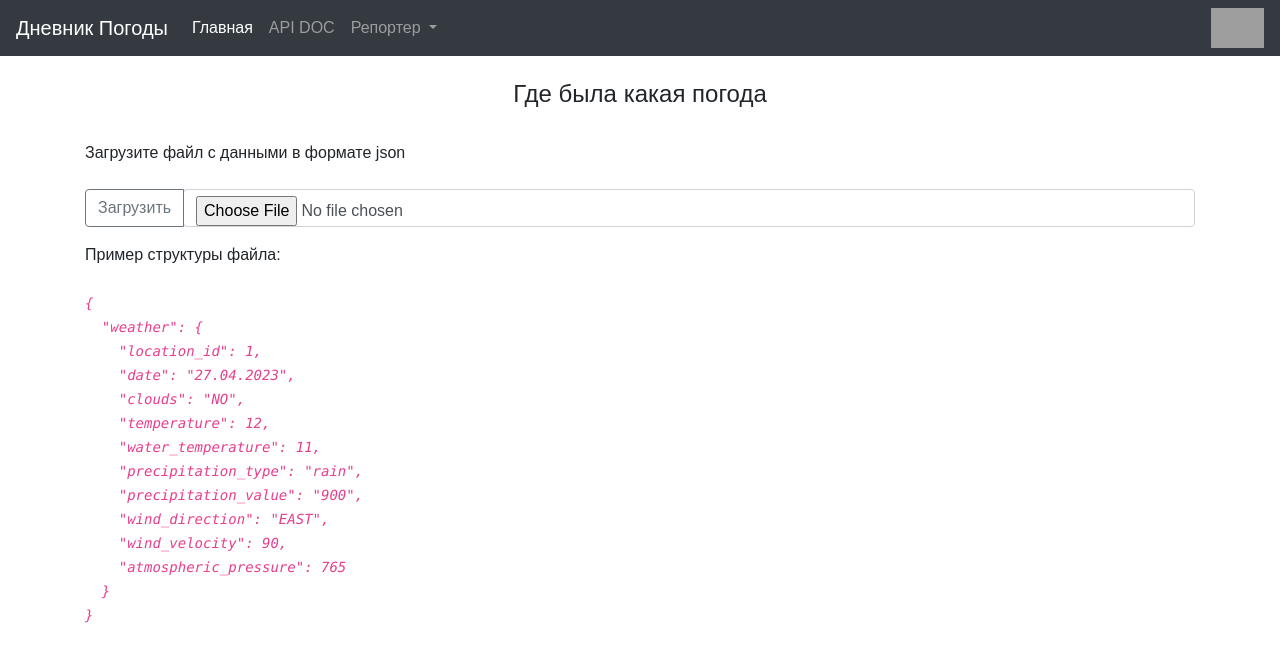
After one commit to Maxim2k7/WebServer-API-Project, a Flask app: page /reporter/load in a window 1280 px wide. The commit adds this page. Shown: the top 662 px of the page. Run offline with Flask 3, Linux system fonts and the light colour scheme; some libraries are stand-ins or nearby versions; grey boxes are pictures that could not be loaded.

Commit message:
add load func

```diff
--- a/data/weather.py
+++ b/data/weather.py
@@ -6,7 +6,7 @@
 
 
 class Weather(SqlAlchemyBase, SerializerMixin):
-    __tablename__ = 'weather'
+    __tablename__ = "weather"
 
     id = sqlalchemy.Column(sqlalchemy.Integer,
                            primary_key=True, autoincrement=True)
@@ -21,7 +21,7 @@
     wind_direction = sqlalchemy.Column(sqlalchemy.String, nullable=True)
     wind_velocity = sqlalchemy.Column(sqlalchemy.Integer, nullable=True)
     atmospheric_pressure = sqlalchemy.Column(sqlalchemy.Integer, nullable=True)
-    location = orm.relationship('Location')
+    location = orm.relationship("Location")
 
     def as_dict(self):
         return {c.name: getattr(self, c.name) for c in self.__table__.columns}
--- a/project_main.py
+++ b/project_main.py
@@ -12,6 +12,7 @@
 from data.locations import Location
 from flask_restful import Api
 import data.weather_resources
+import json
 
 app = Flask(__name__)
 app.config['SECRET_KEY'] = 'yandexlyceum_secret_key'
@@ -140,8 +141,40 @@
         )
         db_sess.merge(weather)
         db_sess.commit()
-        return redirect('/reporter/edit')
+        return redirect('/reporter/edit/success', page='/reporter/edit')
 
+# окно, сообщающее об удачном сохранении данных
+@app.route('/reporter/edit/success')
+def success():
+    return render_template("success.html")
+
+#
+@app.route('/reporter/load', methods=['POST', 'GET'])
+def load():
+    if request.method == 'GET':
+        return render_template("load.html")
+    elif request.method == 'POST':
+        js = request.files['file']
+        res = json.loads(js.read())['weather']
+        db_sess = db_session.create_session()
+        try:
+            weather = Weather(
+                location_id=res['location_id'],
+                date=res['date'],
+                clouds=res['clouds'],
+                temperature=res['temperature'],
+                water_temperature=res['water_temperature'],
+                precipitation_type=res['precipitation_type'],
+                precipitation_value=res['precipitation_value'],
+                wind_direction=res['wind_direction'],
+                wind_velocity=res['wind_velocity'],
+                atmospheric_pressure=res['atmospheric_pressure'],
+            )
+        except:
+            return render_template("fail.html", page='/reporter/load')
+        db_sess.merge(weather)
+        db_sess.commit()
+        return render_template("success.html", page='/reporter/load')
 
 # выход из профиля пользователя
 @app.route('/reporter/logout')
@@ -150,6 +183,10 @@
     logout_user()
     return redirect("/")
 
+# докумантация к API
+@app.route('/api/documentation')
+def api_documentation():
+    return render_template('api_doc.html')
 
 if __name__ == "__main__":
     main()
--- /dev/null
+++ b/templates/api_doc.html
@@ -0,0 +1,5 @@
+{% extends "base.html" %}
+
+{% block content %}
+    <div> При помощи данного API можно получить: </div>
+{% endblock %}
--- a/templates/base.html
+++ b/templates/base.html
@@ -43,7 +43,7 @@
                 <a class="nav-link" href="/">Главная <span class="sr-only">(current)</span></a>
             </li>
             <li class="nav-item">
-                <a class="nav-link" href="">API DOC</a>
+                <a class="nav-link" href="/api/documentation">API DOC</a>
             </li>
             <li class="nav-item dropdown">
                 <a class="nav-link dropdown-toggle" href="#" id="navbarDropdown" role="button" data-toggle="dropdown"
@@ -56,6 +56,8 @@
                 {% if current_user.is_authenticated %}
                 <div class="dropdown-menu" aria-labelledby="navbarDropdown">
                     <a class="dropdown-item" href="/reporter/edit">Редактировать</a>
+                    <div class="dropdown-divider"></div>
+                    <a class="dropdown-item" href="/reporter/load">Загрузить</a>
                     <div class="dropdown-divider"></div>
                     <a class="dropdown-item" href="/reporter/logout">Выход</a>
                 </div>
--- /dev/null
+++ b/templates/load.html
@@ -0,0 +1,33 @@
+{% extends "base.html" %}
+
+{% block content %}
+</br> Загрузите файл с данными в формате json
+</br></br>
+<form class="load_form" method="post" enctype="multipart/form-data">
+    <div class="input-group mb-3">
+        <div class="input-group-prepend">
+            <button class="btn btn-outline-secondary" type="submit">Загрузить</button>
+        </div>
+        <div class="custom-file">
+            <input class="form-control" type="file" id="formFile" name="file">
+        </div>
+    </div>
+</form>
+Пример структуры файла: </br></br>
+<var><code>
+{</br>
+&nbsp;&nbsp;"weather": {</br>
+&nbsp;&nbsp;&nbsp;&nbsp;"location_id": 1,</br>
+&nbsp;&nbsp;&nbsp;&nbsp;"date": "27.04.2023",</br>
+&nbsp;&nbsp;&nbsp;&nbsp;"clouds": "NO",</br>
+&nbsp;&nbsp;&nbsp;&nbsp;"temperature": 12,</br>
+&nbsp;&nbsp;&nbsp;&nbsp;"water_temperature": 11,</br>
+&nbsp;&nbsp;&nbsp;&nbsp;"precipitation_type": "rain",</br>
+&nbsp;&nbsp;&nbsp;&nbsp;"precipitation_value": "900",</br>
+&nbsp;&nbsp;&nbsp;&nbsp;"wind_direction": "EAST",</br>
+&nbsp;&nbsp;&nbsp;&nbsp;"wind_velocity": 90,</br>
+&nbsp;&nbsp;&nbsp;&nbsp;"atmospheric_pressure": 765</br>
+&nbsp;&nbsp;}</br>
+}</br>
+</code></var>
+{% endblock %}
--- a/templates/reporter.html
+++ b/templates/reporter.html
@@ -112,5 +112,6 @@
         </br>
         <button type="submit" class="btn btn-primary">Готово</button>
     </div>
+<!--    <p> Вы можете загрузить данные в формате json <a href="/reporter/load"> здесь </a></p>-->
 </form>
 {% endblock %}
```
Also changed, not shown: templates/fail.html (added, +12 -0 lines), templates/success.html (added, +12 -0 lines), weather_test.json (added, +14 -0 lines), db/weather.db.
